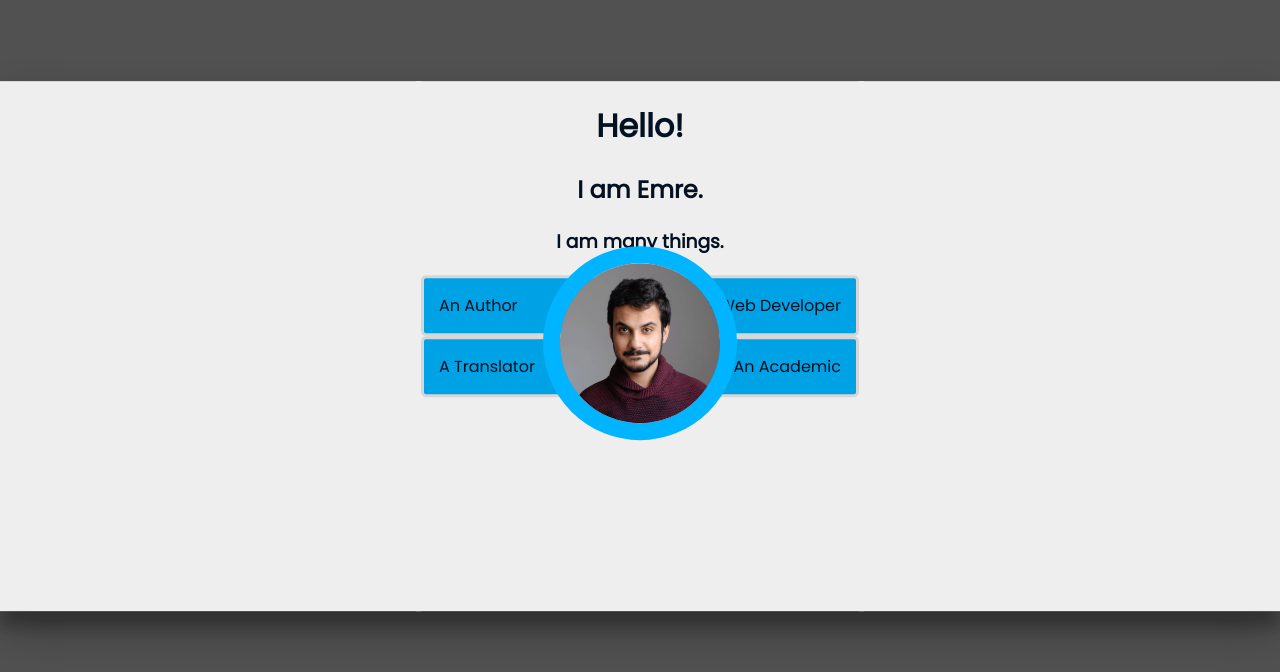
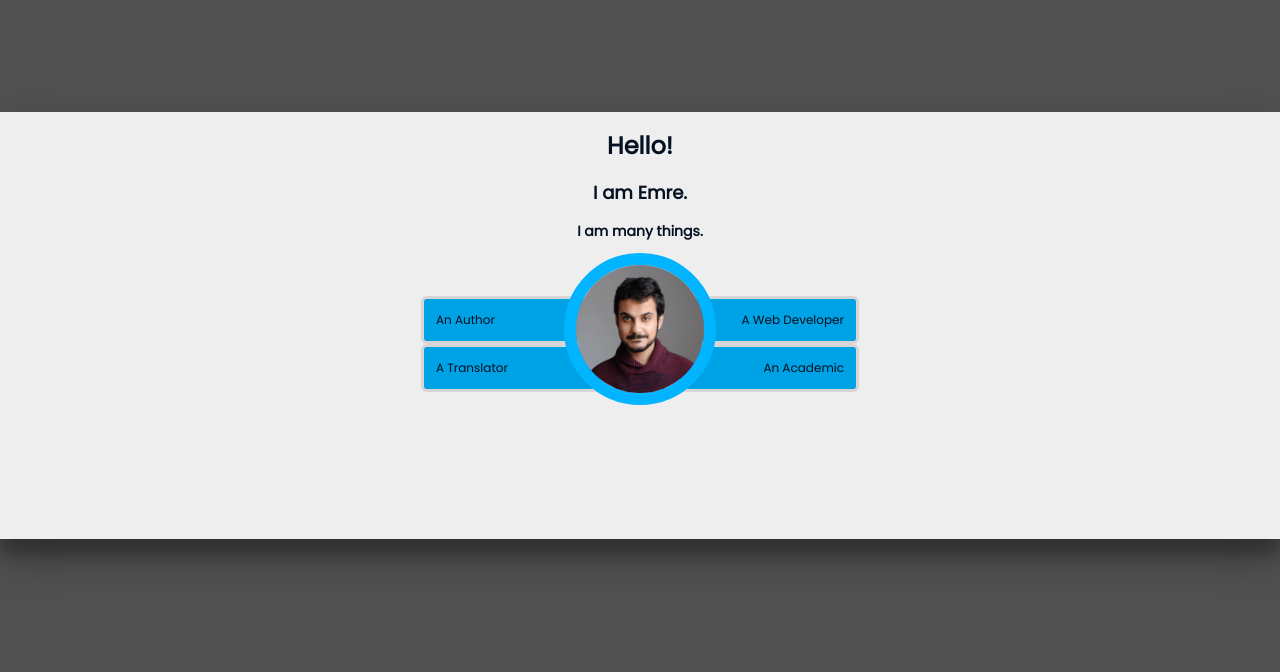
Before and after one commit to emrergin/personalpage, a Vue app: page / in a window 1280 px wide. Shown: the top 672 px of the page. Built offline with nearby package versions, Linux system fonts and the light colour scheme.

Commit message:
better responsiveness

```diff
--- a/src/App.vue
+++ b/src/App.vue
@@ -102,16 +102,16 @@ function textPlacer(){
     </div>
     <div id="mediaLinks">
       <a href="mailto: emrergin2757@yahoo.com" target="_blank">
-        <Icon :icon="icons.emailEditOutline" height="36" width="32" align="center,slice" verticalAlign="center,slice"/>
+        <Icon :icon="icons.emailEditOutline"  id="icon1" align="center,slice" verticalAlign="center,slice"/>
       </a>
       <a href="https://github.com/emrergin/" target="_blank">
-        <Icon :icon="icons.githubIcon"  height="36" width="30" align="center,slice" verticalAlign="center,slice"/>
+        <Icon :icon="icons.githubIcon"   id="icon2" align="center,slice" verticalAlign="center,slice"/>
       </a>
       <a href="https://twitter.com/zulmetefza" target="_blank">
-        <Icon :icon="icons.twitterIcon" height="36" width="28" align="center,slice" verticalAlign="center,slice"/>
+        <Icon :icon="icons.twitterIcon"  id="icon3" align="center,slice" verticalAlign="center,slice"/>
       </a>
       <a href="https://www.goodreads.com/author/show/9244242.Emre_Ergin" target="_blank">
-        <Icon :icon="icons.goodreadsIcon"  height="36" width="18" align="center,slice" verticalAlign="center,slice" />
+        <Icon :icon="icons.goodreadsIcon"   id="icon4" align="center,slice" verticalAlign="center,slice" />
       </a>
     </div>
 </div>
@@ -165,34 +165,13 @@ body{
   position:relative;
   justify-items: stretch;
   /* height: 620px; */
-  font-size:16px;
+  font-size:1.5vh;
   top: 30%;
   -ms-transform: translateY(-30%);
   transform: translateY(-30%);
   box-shadow: rgba(0, 0, 0, 0.3) 0px calc(15px + 0.4vw) calc(30px + 0.8vw), rgba(0, 0, 0, 0.22) 0px calc(11px + 0.4vw) calc(8px + 0.4vw);
-  width: min(1920px, 100vw);
+  width: 100vw;
   align-self: center;
-}
-
-#photoFrame{
-  border: var(--renk1) solid calc(14px + 0.25vw);
-  border-radius: 50%;
-  overflow: clip;
-  height: min(200px,20vh);
-  width: min(200px,20vh);
-  position: absolute;
-  margin: auto;
-  left: 0;
-  right: 0;
-  top: 0;
-  bottom: 200px;
-  z-index: 10;
-}
-
-#photoFrame > img{
-  height: min(200px,20vh);
-  width: min(200px,20vh);
-  object-fit: cover;
 }
 
 #general{
@@ -222,34 +201,31 @@ body{
   width: 100%;
   justify-content: stretch;
   height: 100px;
-  padding-bottom: 200px;
+  /* padding-bottom: 200px; */
   grid-template-areas:
     "d1 . d3"
     "d2 . d4";
 }
 
-#mediaLinks{
-  display:flex;
-  gap: 10px;
-  justify-content: center;
-  align-items:center;
+#photoFrame{
+  border: var(--renk1) solid 1.5vh;
+  border-radius: 50%;
+  overflow: clip;
+  height: min(10vw,30vh);
+  width: min(10vw,30vh);
+  position: absolute;
+  margin: auto;
+  left: 0;
+  right: 0;
+  top: calc(-1/3 * min(10vw,30vh));
+  /* bottom: auto; */
+  z-index: 10;
 }
 
-#mediaLinks>a{
-  color:var(--renk4);
-  display: flex;
-  justify-content: stretch;
-  align-items:stretch;
-}
-
-svg,path{
-  height:100%;
-  width:100;
-}
-
-
-#mediaLinks>a:hover{
-  color:var(--renk1);
+#photoFrame > img{
+  height: min(10vw,30vh);
+  width: min(10vw,30vh);
+  object-fit: cover;
 }
 
 .d1,.d2{
@@ -263,9 +239,9 @@ svg,path{
 .drawerItem{
   background-color: var(--renk1);
   color: var(--renk5);
-  padding: 15px;
+  padding: 1.5vh;
   border: var(--renk2) solid 3px;
-  border-radius: 5px;
+  border-radius: 0.75vh;
   filter: brightness(90%);
 }
 
@@ -284,6 +260,48 @@ svg,path{
 }
 .d4{
   grid-area: d4;
+}
+
+#mediaLinks{
+  display:flex;
+  gap: 1vh;
+  justify-content: center;
+  align-items:center;
+}
+
+#mediaLinks>a{
+  color:var(--renk4);
+  display: flex;
+  justify-content: stretch;
+  align-items:stretch;
+}
+
+svg,path{
+  height:100%;
+  width:100;
+}
+
+#icon1{
+  height:3.4vh;
+  width:3vh;
+}
+
+#icon2{
+  height:3.4vh;
+  width:2.8vh;
+}
+#icon3{
+  height:3.4vh;
+  width:2.6vh;
+}
+
+#icon4{
+  height:3.4vh;
+  width:1.75vh;
+}
+
+#mediaLinks>a:hover{
+  color:var(--renk1);
 }
 
 .solTaraf-enter-active,
@@ -322,6 +340,11 @@ svg,path{
 @media (min-width:1001px){
   #app{
   aspect-ratio: 3;
+  }
+  #mainContent{
+    margin-top:5vh;
+    height:60%;
+    justify-content:space-between;
   }
 
 }
@@ -429,14 +452,4 @@ svg,path{
     font-size:0.85em;
   }
 }
-
-@media (min-width:3000px) {
-  h1,h2,h3{
-    font-size:3rem;
-  }
-
-  #mediaLinks{
-    transform: scale(3);
-  }
-}
 </style>
--- a/src/components/Author.vue
+++ b/src/components/Author.vue
@@ -55,7 +55,7 @@ const props = defineProps(['isTurkish']);
 .album{
     display:grid;
     grid-template-columns:1fr 1fr  ;
-    grid-template-rows: 1fr 2.5fr 2.5fr  ;
+    grid-template-rows: 1fr 2.5fr 2.5fr;
     height:100%;
     overflow: auto;
     align-items: center;
@@ -64,8 +64,8 @@ const props = defineProps(['isTurkish']);
 
 a>img,.card>img{
     object-fit: contain;
-    height: 250px;
-    width: min(10vw,200px);
+    height: auto;
+    width: 10vw;
 }
 
 #tabloBaslik1, #tabloBaslik{
--- a/src/components/Developer.vue
+++ b/src/components/Developer.vue
@@ -77,8 +77,8 @@ const props = defineProps(['isTurkish']);
 
 .card2>img{
     object-fit: contain;
-    height:  min(10vw,200px);
-    width: min(10vw,200px);
+    height: 10vw;
+    width: 10vw;
 }
 .card2:hover>img{
     filter:brightness(0.8) blur(2px) saturate(0.1);
--- a/src/components/Translator.vue
+++ b/src/components/Translator.vue
@@ -46,14 +46,16 @@ const props = defineProps(['isTurkish']);
 <style>
 a>.genisImg,.card>.genisImg{
     object-fit: contain;
-    height: 125px;
-    width: min(10vw,200px);
+    height: auto;
+    width: 10vw;
+    margin-top:4vh;
+    margin-bottom:4vh;
 }
 
 @media (max-width:1000px) {
     a>.genisImg,.card>.genisImg{
     object-fit: contain;
-    height: 125px;
+    height: auto;
     width: 30vw;
 }
 }
```
